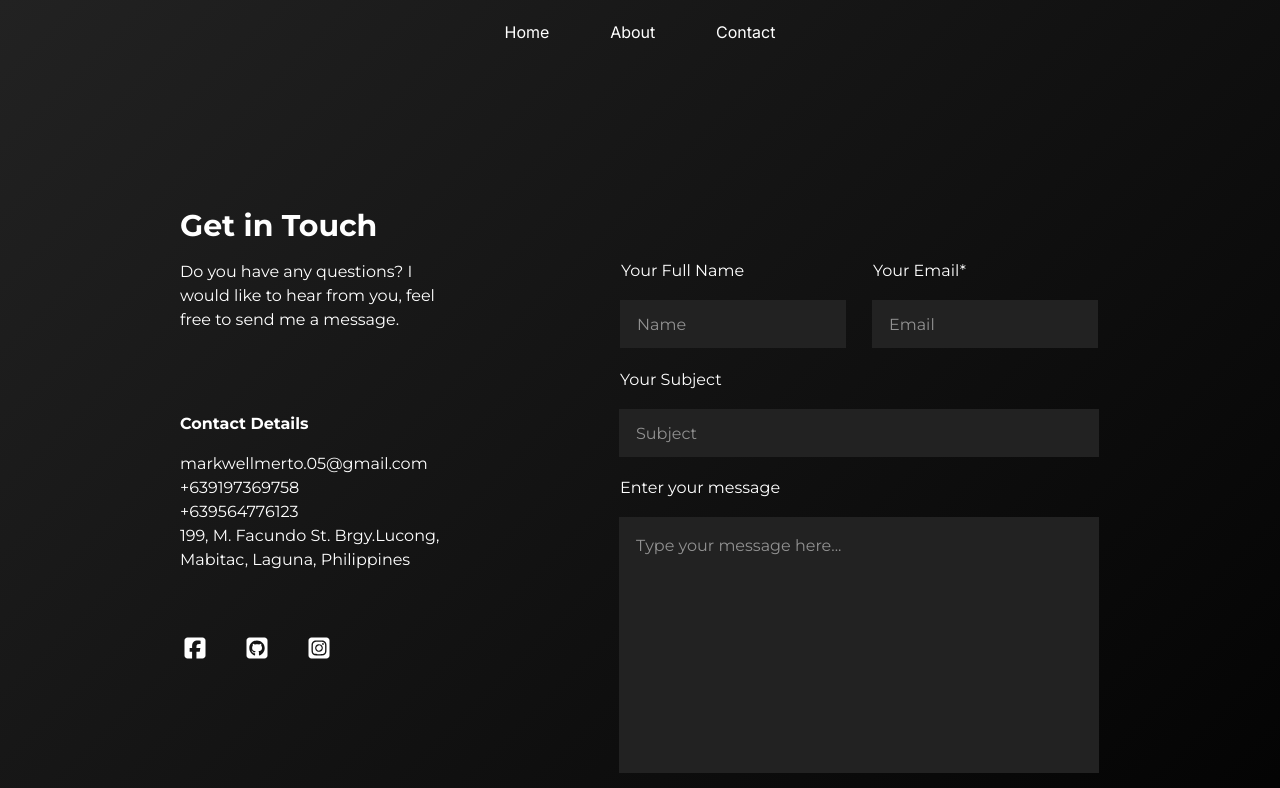
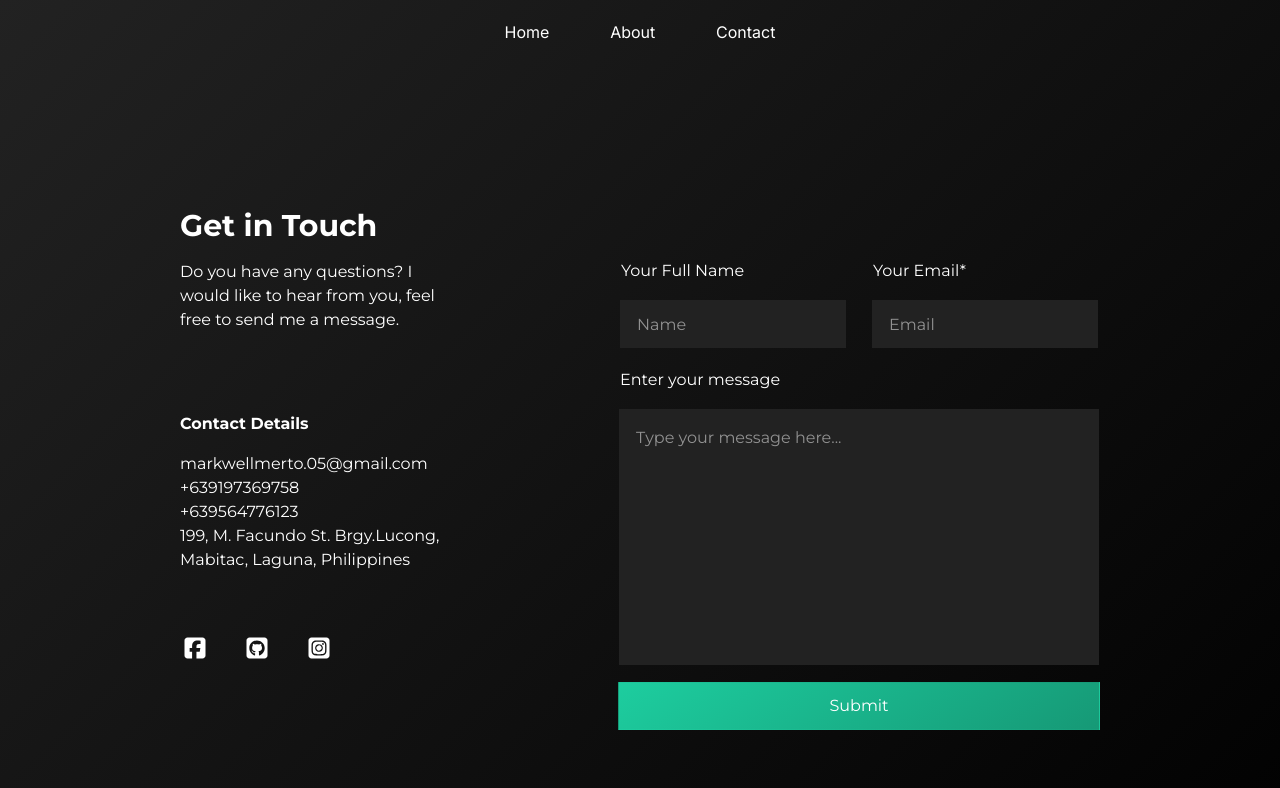
Before and after one commit to mark-well/Portfolio, a React (Vite) app in the folder frontend/: page /contact in a window 1280 px wide. Shown: the top 788 px of the page. Built offline with nearby package versions, Linux system fonts and the light colour scheme.

Commit message:
feat: add email service

```diff
--- a/frontend/src/pages/Contact.jsx
+++ b/frontend/src/pages/Contact.jsx
@@ -41,7 +41,7 @@ function Contact() {
                     </div>
                 </div>
                 <div className="flex-1">
-                    <form action="post" className='send-email flex flex-col gap-y-4 mt-12'>
+                    <form action="https://formspree.io/f/mvgvqzoo" method='POST' className='send-email flex flex-col gap-y-4 mt-12'>
                         <div className='nameContainer flex gap-x-6 max-sm:flex-col max-sm:gap-y-4'>
                             <div className='fullName flex flex-col gap-y-4'>
                                 <label htmlFor="name">Your Full Name</label>
@@ -49,12 +49,8 @@ function Contact() {
                             </div>
                             <div className='emailContainer flex flex-col gap-y-4'>
                                 <label htmlFor="email">Your Email*</label>
-                                <input id='email' name='email' type="text" placeholder='Email' className='h-12 pl-4 pr-4 outline-hidden bg-[var(--primary-color-light)]'/>
+                                <input id='email' name='email' type="email" placeholder='Email' className='h-12 pl-4 pr-4 outline-hidden bg-[var(--primary-color-light)]'/>
                             </div>
-                        </div>
-                        <div className='subjectContainer flex flex-col gap-y-4'>
-                            <label htmlFor="subject">Your Subject</label>
-                            <input id='subject' name='subject' type="text" placeholder='Subject' className='h-12 pl-4 pr-4 outline-hidden bg-[var(--primary-color-light)]'/>
                         </div>
                         <div className='messageContainer flex flex-col gap-y-4'>
                             <label htmlFor="message">Enter your message</label>
```
